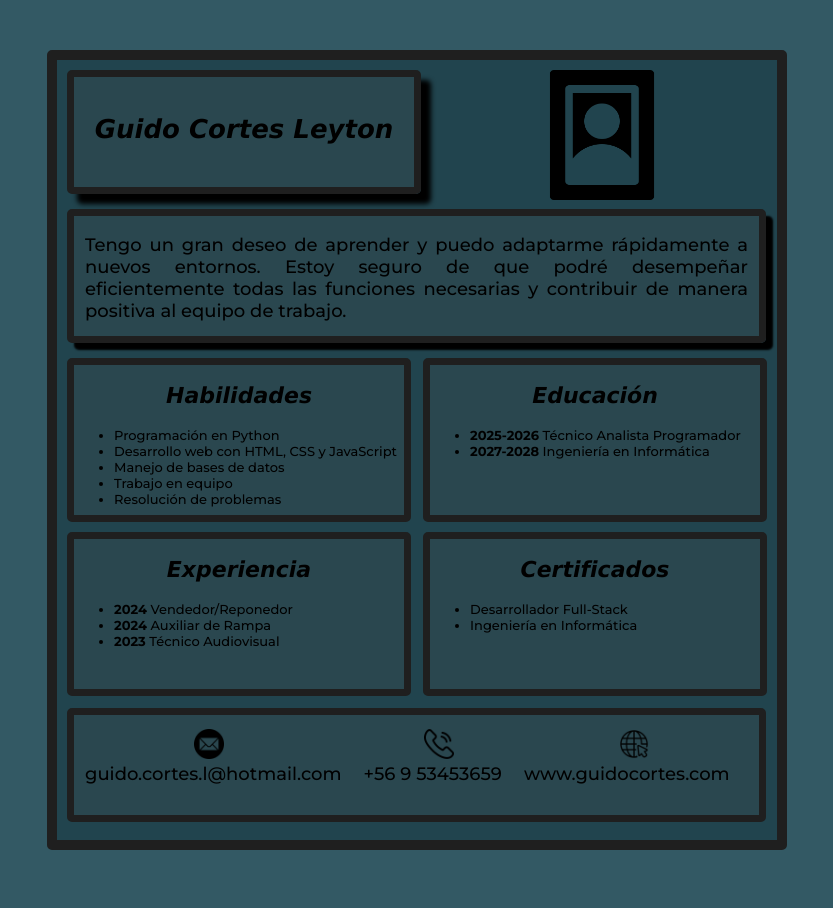
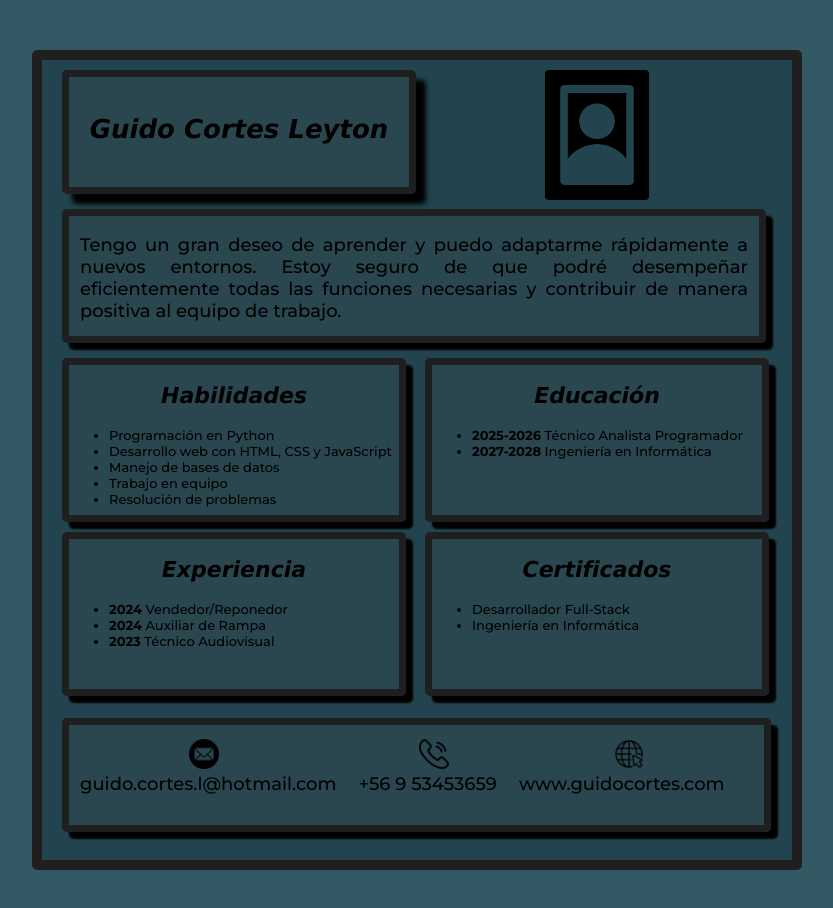
Before and after one commit to Greyki/CV, a plain HTML site: page index.html in a window 1280 px wide. Shown: the whole page, without its empty margins (223-1056 px from the left). Drawn offline with Linux system fonts and the light colour scheme.

Commit message:
Ajustes de espacios y sombras en cajas de descripción, contacto, habilidades, educación, certificados y experiencia, además de ajustes en el tamaño del contenedor interior y contenedor general.

```diff
--- a/styles.css
+++ b/styles.css
@@ -9,17 +9,18 @@ span {
 
 .contenedor {
     background-color: rgb(33, 68, 78);
-    width: 700px;
-    height: 760px;
+    width: 720px;
+    height: 780px;
     margin: 50px auto;
     border: 10px solid rgb(31, 31, 31);
     border-radius: 5px;
     padding: 10px;
+    padding-left: 20px;
 }
 
 .contenedorInterior {
-    width: 700px;
-    height: 340px;
+    width: 720px;
+    height: 350px;
     overflow: auto;
 }
 
@@ -61,7 +62,7 @@ span {
 
 .cajaDesc {
     background-color: rgba(45, 72, 80, 0.767);;
-    width: 685px;
+    width: 690px;
     height: 120px;
     border: 7px solid rgb(31, 31, 31);
     position: relative;
@@ -85,6 +86,7 @@ span {
     border: 7px solid rgb(31, 31, 31);
     border-radius: 5px;
     float: left;
+    box-shadow: 7px 7px 2px rgb(0, 0, 0);
 }
 
 .titulo {
@@ -106,7 +108,9 @@ span {
     height: 150px;
     border: 7px solid rgb(31, 31, 31);
     border-radius: 5px;
-    float: right;
+    margin-right: 13px;
+    float:right;
+    box-shadow: 7px 7px 2px rgb(0, 0, 0);
 }
 
 .certificados {
@@ -117,6 +121,8 @@ span {
     border-radius: 5px;
     float: right;
     margin-top: 10px;
+    margin-right: 13px;
+    box-shadow: 7px 7px 2px rgb(0, 0, 0);
 }
 
 .experiencia {
@@ -127,17 +133,19 @@ span {
     border-radius: 5px;
     float: left;
     margin-top: 10px;
+    box-shadow: 7px 7px 2px rgb(0, 0, 0);
 }
 
 .cajaContactos {
     background-color: rgba(45, 72, 80, 0.767);;
-    width: 685px;
+    width: 695px;
     height: 100px;
     border: 7px solid rgb(31, 31, 31);
     border-radius: 5px;
     float: left;
     margin-top: 10px;
     overflow: auto;
+    box-shadow: 7px 7px 2px rgb(0, 0, 0);
 }
 
 .contacto {
```
